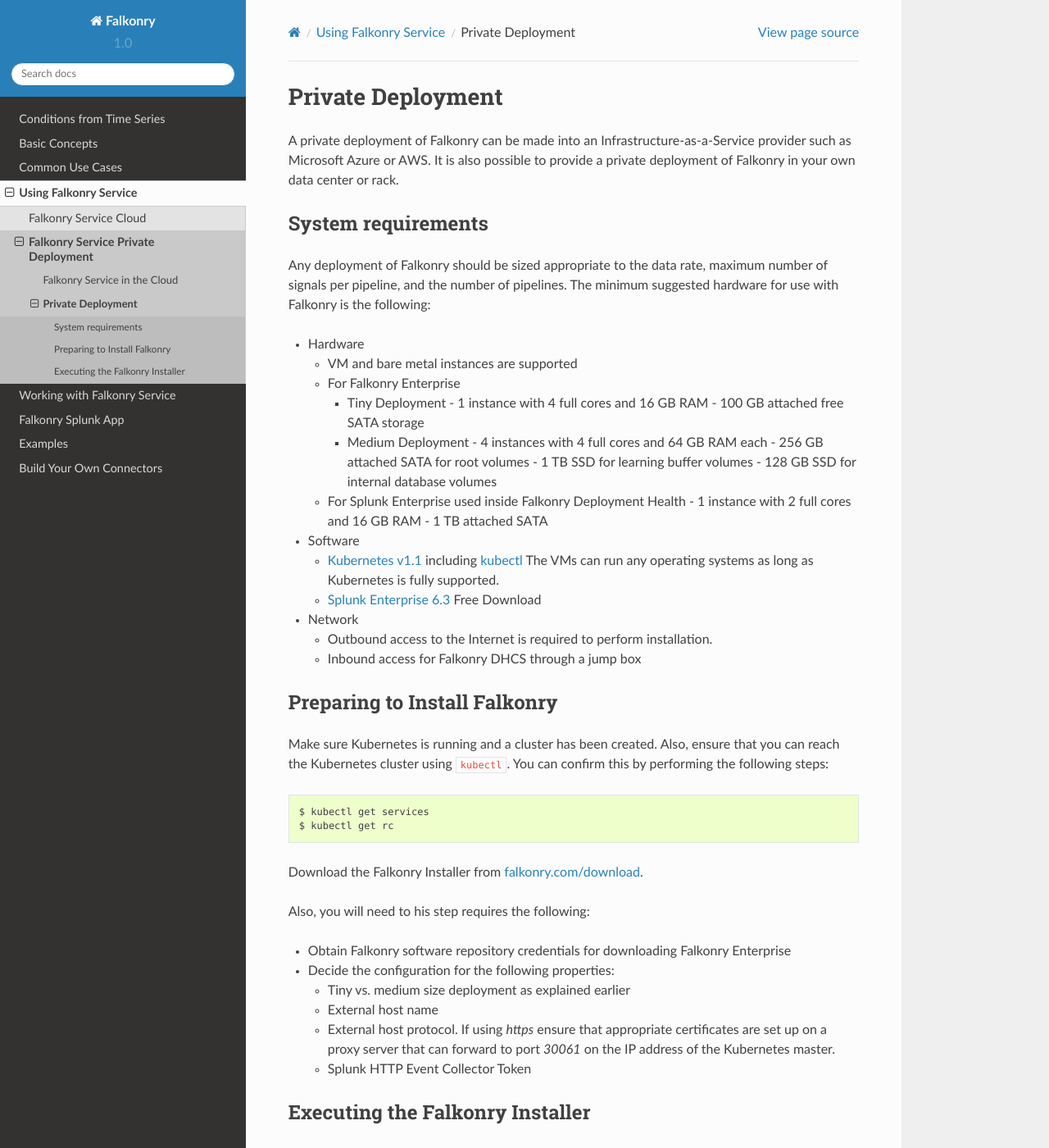
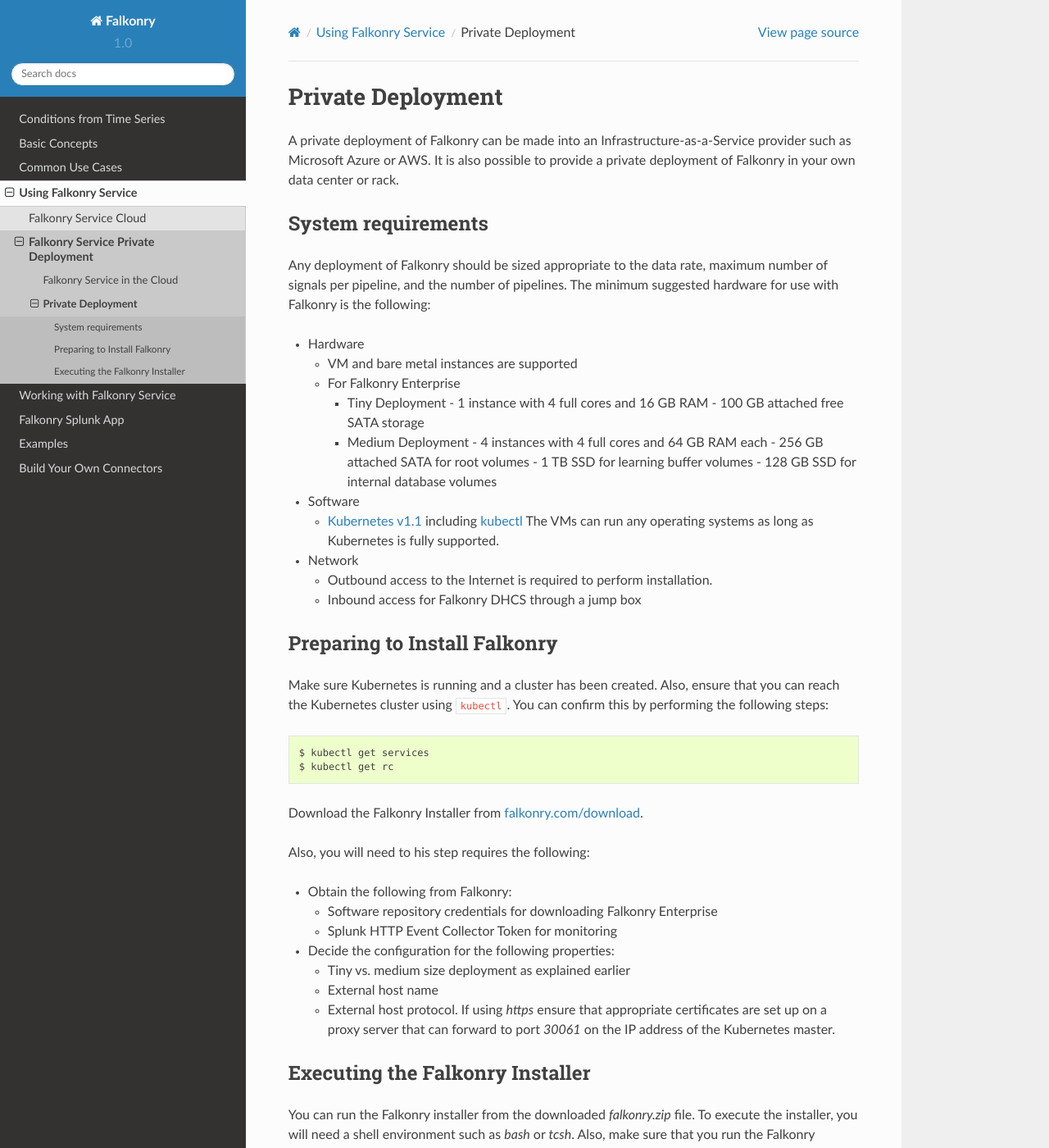
Before and after one commit to suhas-mehta/support, a Sphinx documentation site: the page built from docs/using/deployment.rst, in a window 1280 px wide and 1400 px high. Shown: the whole window at 82% size. Built offline with Sphinx 7.4.7 and the Read the Docs theme 2.0.0, drawn with Linux system fonts in a browser that asks for light colours.

Commit message:
Remvoed details of Splunk installation

```diff
--- a/docs/using/deployment.rst
+++ b/docs/using/deployment.rst
@@ -27,16 +27,11 @@
       - 1 TB SSD for learning buffer volumes
       - 128 GB SSD for internal database volumes
 
-  - For Splunk Enterprise used inside Falkonry Deployment Health
-    - 1 instance with 2 full cores and 16 GB RAM
-    - 1 TB attached SATA
-
 - Software
 
   - `Kubernetes v1.1 <http://kubernetes.io/v1.1/gs-custom.html>`_ including
     `kubectl <http://kubernetes.io/v1.0/docs/user-guide/kubectl/kubectl.html>`_
     The VMs can run any operating systems as long as Kubernetes is fully supported.
-  - `Splunk Enterprise 6.3 <http://www.splunk.com/en_us/download.html>`_ Free Download
 
 - Network
 
@@ -57,7 +52,11 @@
 
 Also, you will need to his step requires the following:
 
-- Obtain Falkonry software repository credentials for downloading Falkonry Enterprise
+- Obtain the following from Falkonry:
+
+  - Software repository credentials for downloading Falkonry Enterprise
+  - Splunk HTTP Event Collector Token for monitoring
+
 - Decide the configuration for the following properties:
 
   - Tiny vs. medium size deployment as explained earlier
@@ -65,7 +64,6 @@
   - External host protocol. If using `https` ensure that appropriate certificates are set up
     on a proxy server that can forward to port `30061` on the IP address of the Kubernetes
     master.
-  - Splunk HTTP Event Collector Token
 
 Executing the Falkonry Installer
 --------------------------------
```
